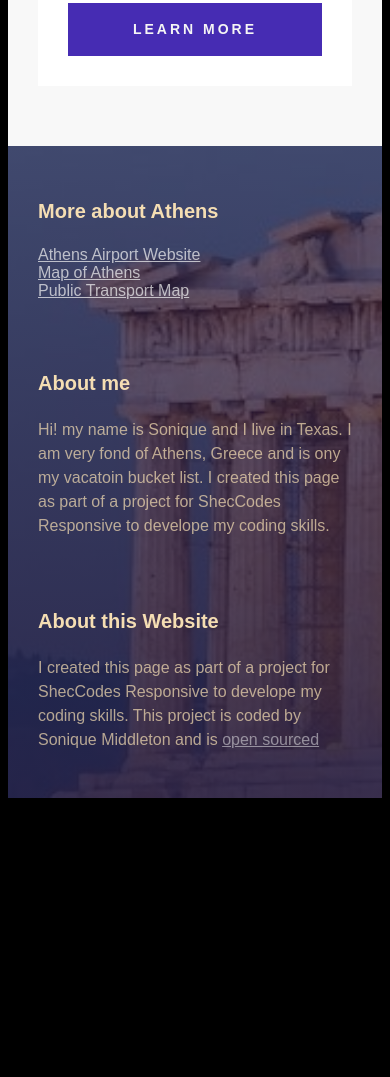
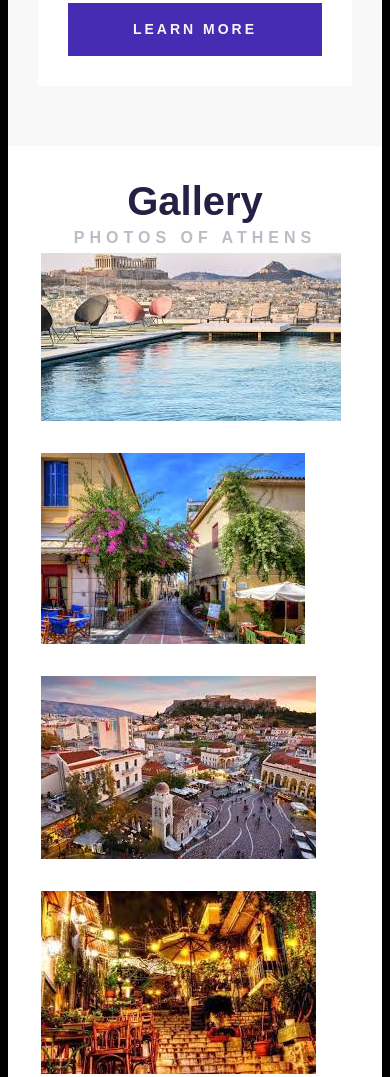
Before and after one commit to soniqmidd/TravelProject, a plain HTML site: page index.html in a window 390 px wide. Shown: the part 4578-5655 px from the top of the page. Before the commit the page ends 5384 px from the top, so only its background shows below. Drawn offline with Linux system fonts and the light colour scheme.

Commit message:
Added Responsive Gallery

```diff
--- a/index.html
+++ b/index.html
@@ -17,7 +17,7 @@
         <a href="#more">Learn more</a>
       </header>
 
-      <!--main-->
+      <!--main body-->
       <main>
         <section class="grid grid-2columns">
           <div>
@@ -197,6 +197,23 @@
             </div>
           </div>
         </section>
+
+        <!--gallery-->
+        <section>
+          <h3 class="text-center">Gallery</h3>
+          <h2 class="text-center">Photos of Athens</h2>
+
+          <div class="gallery">
+            <div class="grid grid-3-columns">
+              <img src="images/athens4.jpg" alt="" class="transform-3" />
+              <img src="images/athens2.jpg" alt="" />
+              <img src="images/athens3.jpg" alt="" />
+              <img src="images/athens1.jpg" alt="" />
+              <img src="images/athens5.jpg" alt="" />
+              <img src="images/athens6.jpg" alt="" />
+            </div>
+          </div>
+        </section>
       </main>
 
       <!--footer-->
--- a/src/style.css
+++ b/src/style.css
@@ -4,6 +4,13 @@ body {
   font-family: "Poppins", sans-serif;
   background: black;
   color: wheat;
+}
+
+.gallery {
+  margin: 20px;
+  display: block;
+  padding: 3px;
+  width: 100%;
 }
 
 .container {
@@ -264,4 +271,11 @@ footer a:visited {
   .embed {
     aspect-ratio: 16 / 9;
   }
+
+  .gallery {
+    aspect-ratio: 1 /1;
+    margin: 0 auto;
+    display: block;
+    padding: 3px;
+  }
 }
```
Also changed, not shown: images/athens1.jpg (added), images/athens2.jpg (added), images/athens3.jpg (added), images/athens4.jpg (added), images/athens5.jpg (added), images/athens6.jpg (added).
